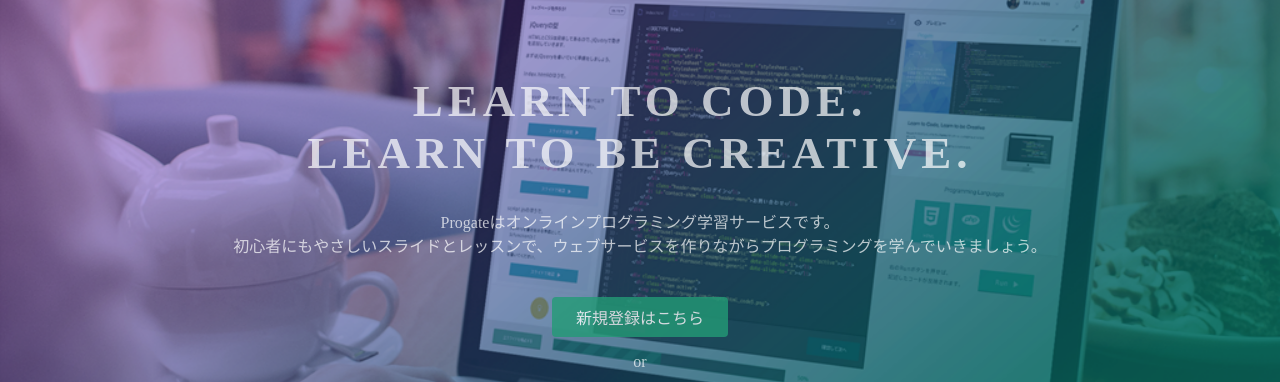
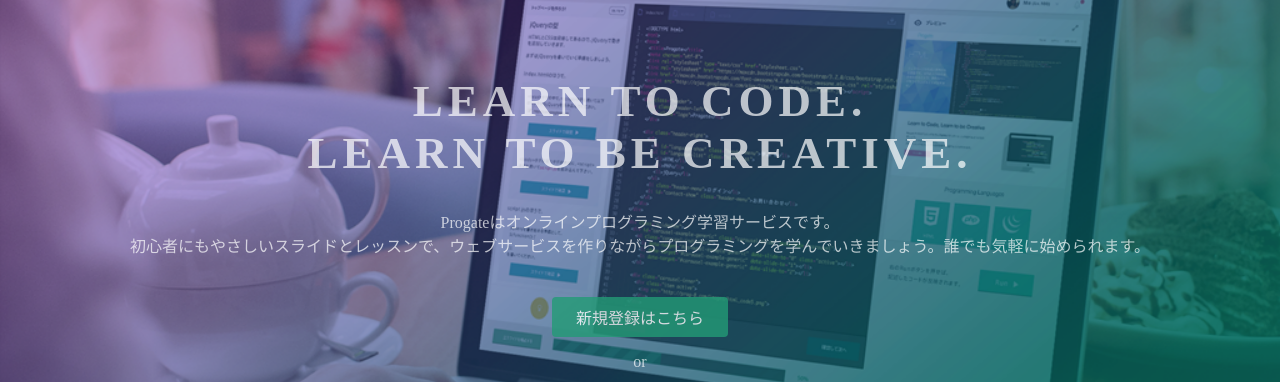
Before and after one commit to r-tanaka5/r-tanaka5.github.io, a plain HTML site: page index.html in a window 1280 px wide. Shown: the part 135-517 px from the top of the page. Drawn offline with Linux system fonts and the light colour scheme.

Commit message:
Update index.html

```diff
--- a/index.html
+++ b/index.html
@@ -24,7 +24,7 @@
   <div class="top-wrapper">
     <div class="container">
       <h1>LEARN TO CODE.<br>LEARN TO BE CREATIVE.</h1>
-      <p>Progateはオンラインプログラミング学習サービスです。<br>初心者にもやさしいスライドとレッスンで、ウェブサービスを作りながらプログラミングを学んでいきましょう。</p>
+      <p>Progateはオンラインプログラミング学習サービスです。<br>初心者にもやさしいスライドとレッスンで、ウェブサービスを作りながらプログラミングを学んでいきましょう。誰でも気軽に始められます。</p>
       <div class="btn-wrapper">
         <a href="#" class="btn signup">新規登録はこちら</a>
         <p>or</p>
```
